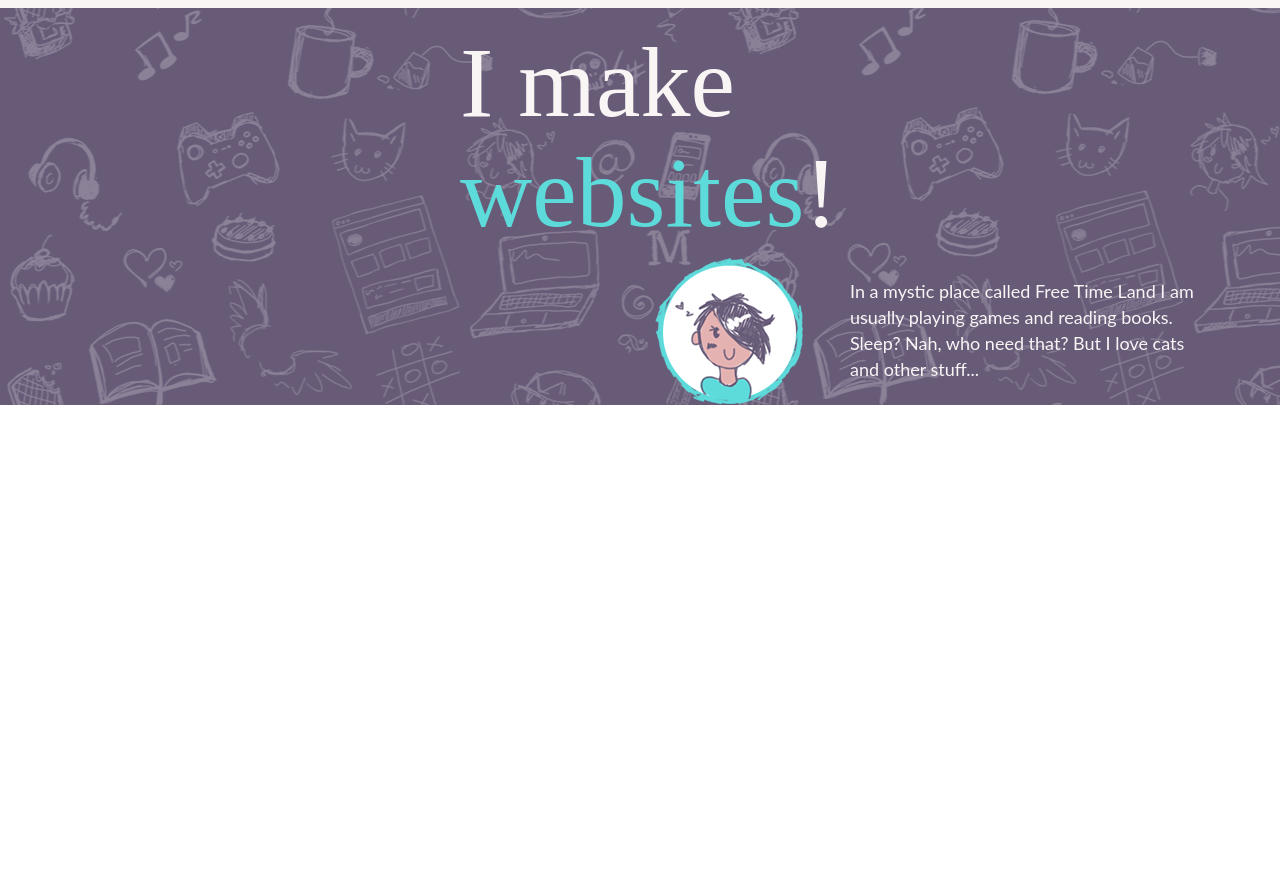
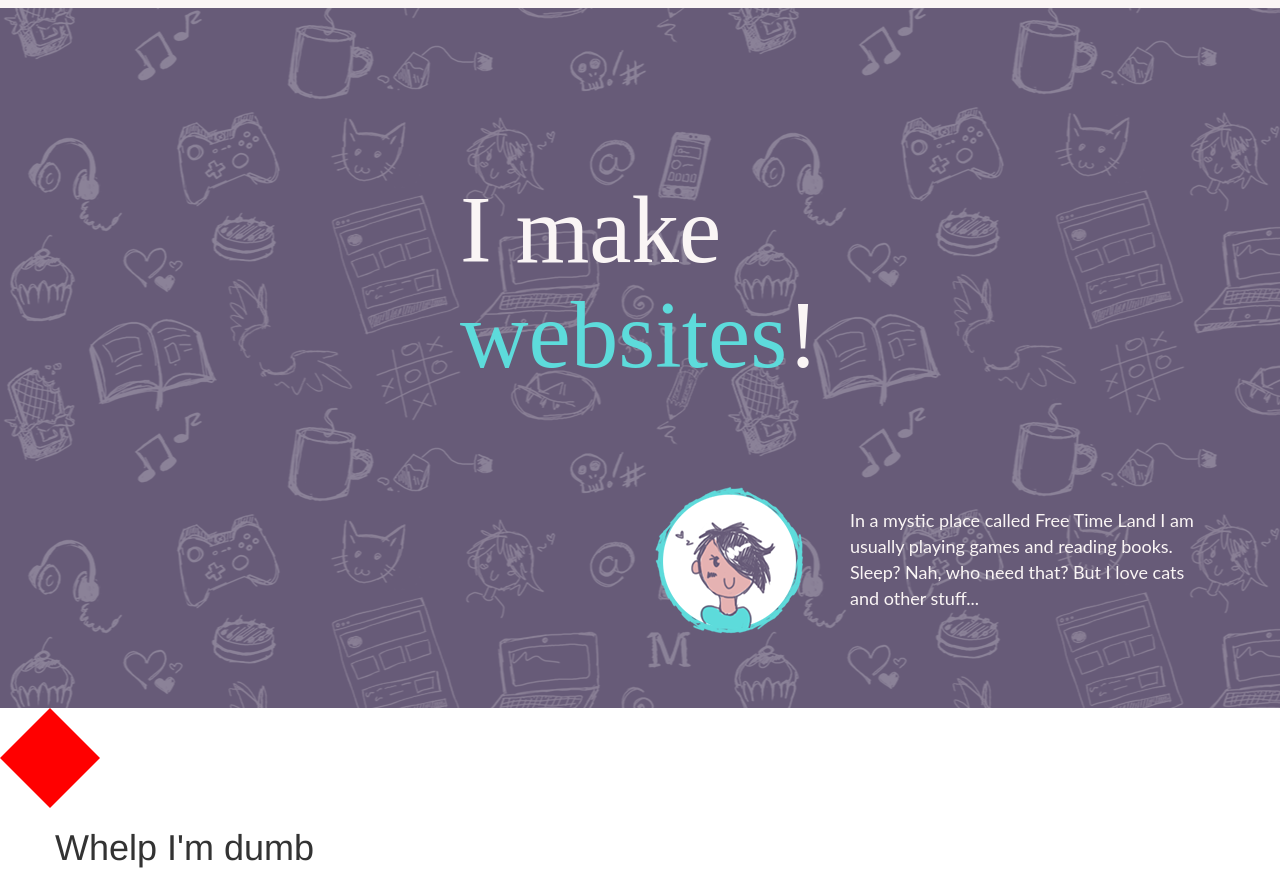
Before and after one commit to M3sta/Portfolio, a website: page index.html in a window 1280 px wide. Shown: the part 92-970 px from the top of the page. Before the commit the page ends 800 px from the top, so only its background shows below. Drawn offline with nearby package versions, Linux system fonts and the light colour scheme; a web font is replaced by a local one.

Commit message:
Creating Parallax

```diff
--- a/assets/css/style.css
+++ b/assets/css/style.css
@@ -21,13 +21,25 @@ ul, menu, dir, ol {
 /*----------------------------------*\
     Main menu
 \*----------------------------------*/
+body, html {
+    margin: 0;
+    padding: 0;
+    height: 100%;
+}
+
+
+
+
 
 .main-menu {
   font-size: 20px;
   font-family: 'Archivo Black', sans-serif;
   display: block;
   min-height: 100px;
+  width: 100%;
   background-color: var(--base_color);
+  position: fixed;
+  z-index: 99;
 }
 
 
@@ -141,21 +153,29 @@ main-menu__list{
 
 
 .parallax-section {
-    /* The image used */
-     background-image: url("/assets/imgs/parallax_background.png");
-    /* Full height */
-    height: 100%;
-    /* Create the parallax scrolling effect */
-    background-attachment: fixed;
-    background-position: center;
-    background-repeat: repeat;
-    background-color: var(--main_color);
+  background-image: url("/assets/imgs/parallax_background.png");
+  height:  100%;
+  width:   100%;
+  margin:  0px;
+  padding: 0px;
+  background-attachment: fixed;
+  background-position: center;
+  background-repeat: repeat;
+  background-color: var(--main_color);
 }
 
-.parallax-section__header {
+.parallax-section__header{
+  display: inline-block;
+  text-align: center;
+  padding-top: 250px;
+}
+
+.parallax-section__header-text{
   font-family: 'Eczar', serif;
-  font-size: 100px;
+  font-size: 95px;
   color: var(--base_color);
+  margin-bottom: 100px;
+  text-align: left;
 }
 
 .parallax-section__header span {
@@ -163,15 +183,45 @@ main-menu__list{
 }
 
 @media (max-width: 767px) {
-  .parallax-section__header {
+  .parallax-section__header-text {
     font-size: 70px;
+    text-align: center;
   }
 }
 
 .parallax-section__info {
   font-family: 'Lato', serif;
+  color: var(--base_color);
+  padding-top: 20px;
   font-size: 18px;
   line-height: 26px;
-  color: var(--base_color);
-  padding-top: 20px;
 }
+
+
+.scroll-down {
+	width: 0;
+	height: 0;
+	border: 50px solid transparent;
+	border-bottom-color: red;
+	position: relative;
+	top: -50px;
+}
+.scroll-down:after {
+	content: '';
+	position: absolute;
+	left: -50px;
+	top: 50px;
+	width: 0;
+	height: 0;
+	border: 50px solid transparent;
+	border-top-color: red;
+}
+
+/*
+.parallax-section__content{
+  position: absolute;
+  bottom: 42%;
+  text-align: center;
+  width: 100%;
+  top: 30%;
+}*/
--- a/index.html
+++ b/index.html
@@ -59,28 +59,66 @@
 
 <!-- https://mdbootstrap.com/css/bootstrap-parallax/ -->
 
-<div class="parallax-section">
+<!--<div class="parallax-section">
+  <div class="container">
+    <div class="parallax-section__content">
+      <div class="row">
+        <div class="col-md-offset-4 col-md-5">
+          <div class="parallax-section__header">
+            <h1 class="parallax-section__header-text">I make <span>websites</span>!</h1>
+          </div>
+        </div>
+      </div>
 
-  <div class="parallax-section__content">
+     <div class="row">
+         <div class="col-md-offset-6 col-md-2"><img src="assets/imgs/avatar.png" alt="avatar"></div>
+         <div class="col-md-4"><p class="parallax-section__info">In a mystic place called Free Time Land I am usually playing  games and reading books. Sleep? Nah, who need that? But I love cats and other stuff...</p></div>
+     </div>
 
-    <div class="container">
+    </div>
+  </div>
+</div>-->
+
+<section class="parallax-section">
+  <div class="container">
+    <div class="parallax-section__content">
+
       <div class="row">
         <div class="col-md-offset-4 col-md-4">
-          <h1 class="parallax-section__header">I make <span>websites</span>!</h1>
+          <div class="parallax-section__header">
+            <h1 class="parallax-section__header-text">I make<br><span>websites</span>!</h1>
+          </div>
         </div>
-        <!--<div class="col-md-offset-7 col-md-5">
-          <img src="assets/imgs/avatar.png" alt="avatar">
-          <p class="parallax-section__info">In a mystic place called Free Time Land I am usually playing  games and reading books. Sleep? Nah, who need that? But I love cats and other stuff...</p>
-        </div>-->
       </div>
       <div class="row">
-        <div class="col-md-offset-6 col-md-2"><img src="assets/imgs/avatar.png" alt="avatar"></div>
-        <div class="col-md-4"><p class="parallax-section__info">In a mystic place called Free Time Land I am usually playing  games and reading books. Sleep? Nah, who need that? But I love cats and other stuff...</p></div>
+        <div class="col-md-offset-6 col-md-2">
+          <img src="assets/imgs/avatar.png" alt="avatar">
+        </div>
+        <div class="col-md-4">
+          <p class="parallax-section__info">In a mystic place called Free Time Land I am usually playing  games and reading books. Sleep? Nah, who need that? But I love cats and other stuff...</p>
+        </div>
      </div>
+
     </div>
+  </div>
+</section>
 
+
+
+
+
+
+
+
+ <div class="scroll-down"></div>
+
+
+
+
+<div class="container">
+  <div class="row">
+    <h1>Whelp I'm dumb</h1>
   </div>
-
 </div>
 
 
```
